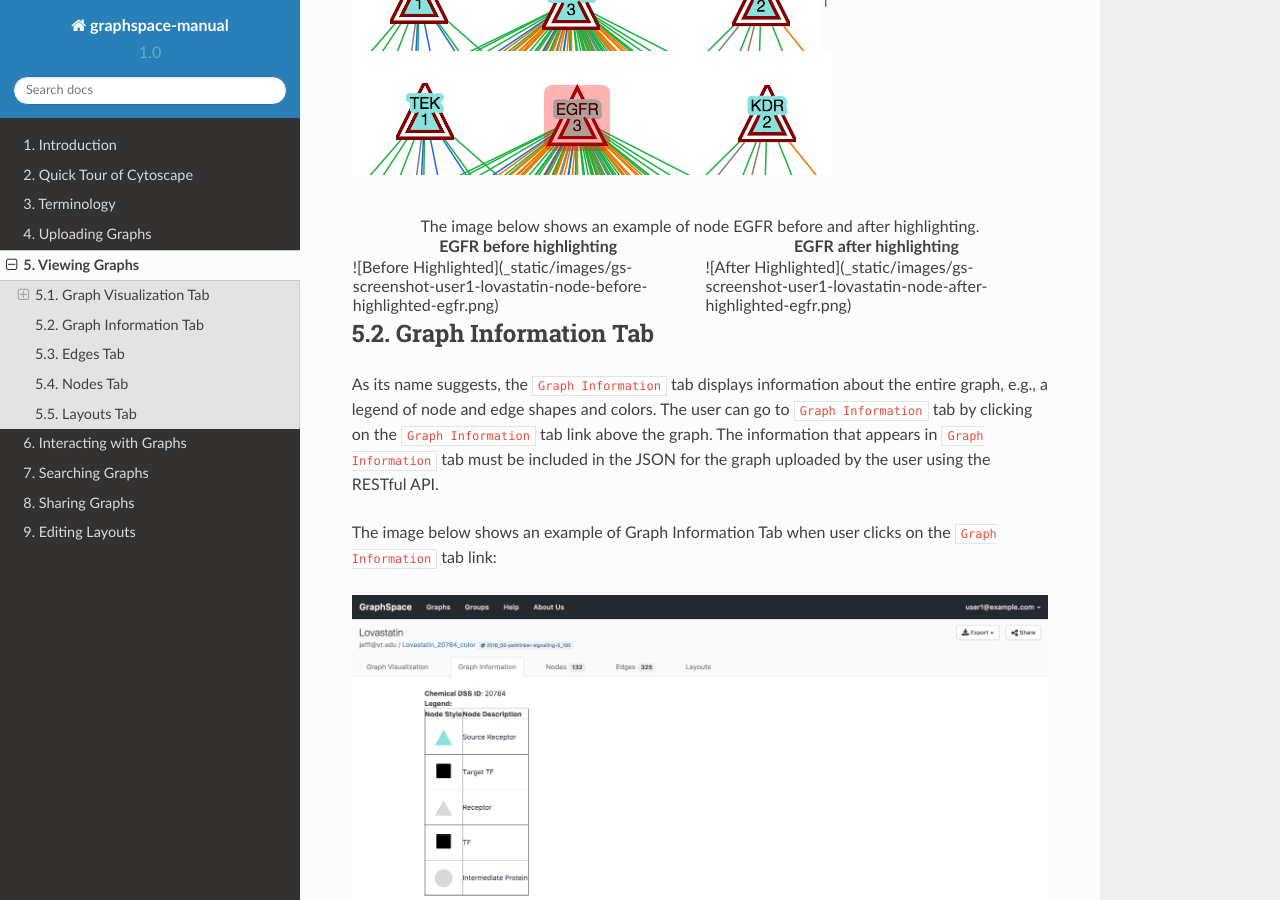
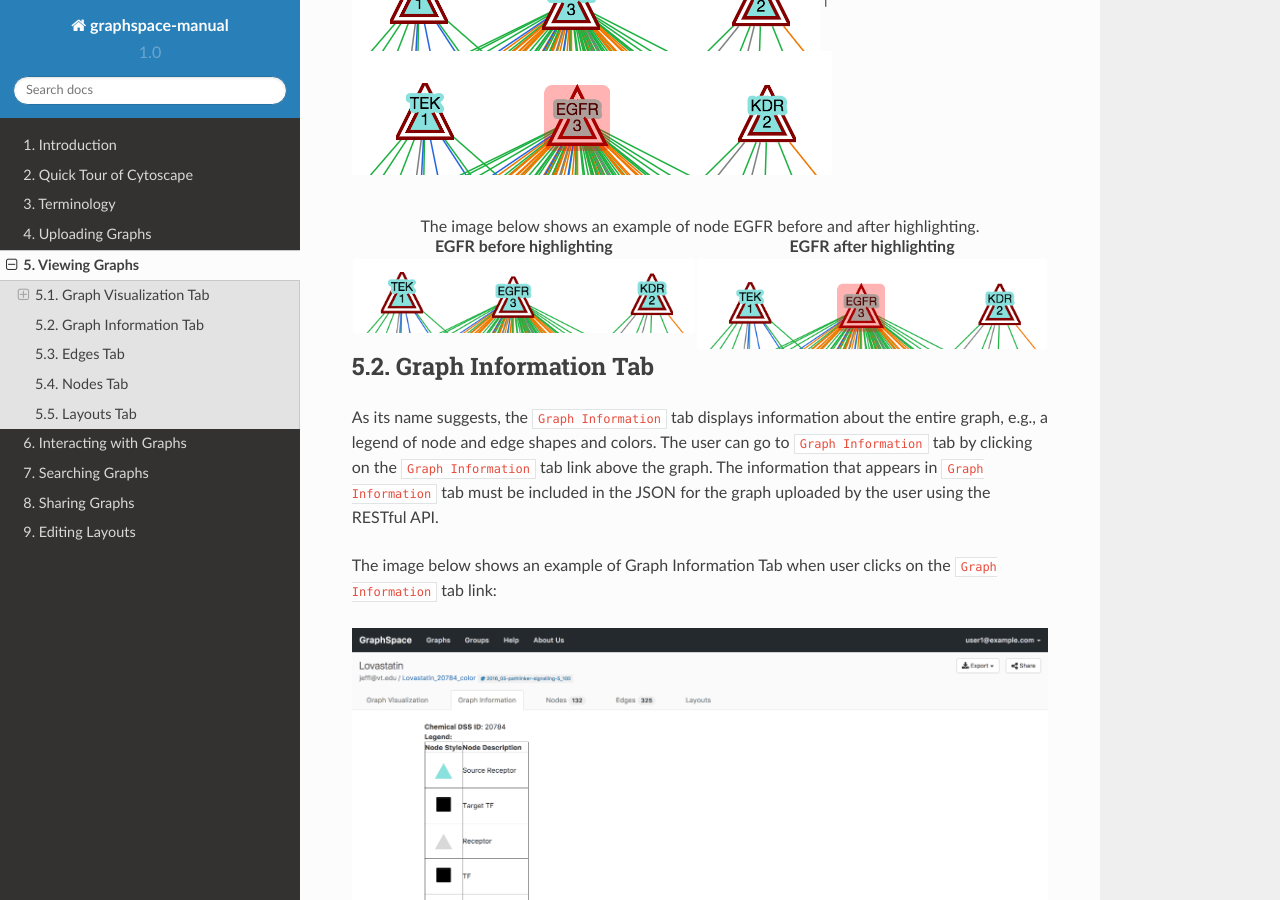
Before and after one commit to adbharadwaj/graphspace-manual, a Sphinx documentation site: the page built from docs/Viewing_Graphs.md, in a window 1280 px wide and 900 px high, scrolled down 1982 px. Built offline with Sphinx 7.4.7 and the Read the Docs theme 2.0.0, drawn with Linux system fonts in a browser that asks for light colours.

Commit message:
Update Viewing_Graphs.md

```diff
--- a/docs/Viewing_Graphs.md
+++ b/docs/Viewing_Graphs.md
@@ -48,10 +48,10 @@ EGFR before highlighting             |  EGFR after highlighting
 <tr>
 
    <td class="">
-   ![Before Highlighted](_static/images/gs-screenshot-user1-lovastatin-node-before-highlighted-egfr.png)
+      <img src="_static/images/gs-screenshot-user1-lovastatin-node-before-highlighted-egfr.png" alt="Before Highlighted"/>
    </td>
    <td class="">
-   ![After Highlighted](_static/images/gs-screenshot-user1-lovastatin-node-after-highlighted-egfr.png)
+      <img src="_static/images/gs-screenshot-user1-lovastatin-node-after-highlighted-egfr.png" alt="After Highlighted"/>
    </td>
 </tr>
 </table>
```
